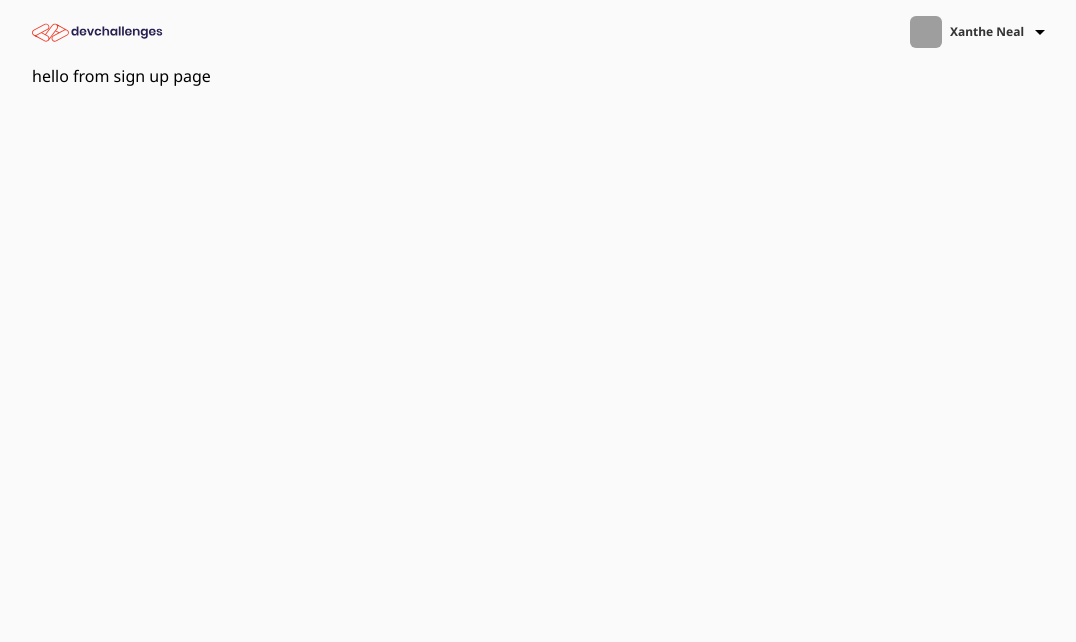
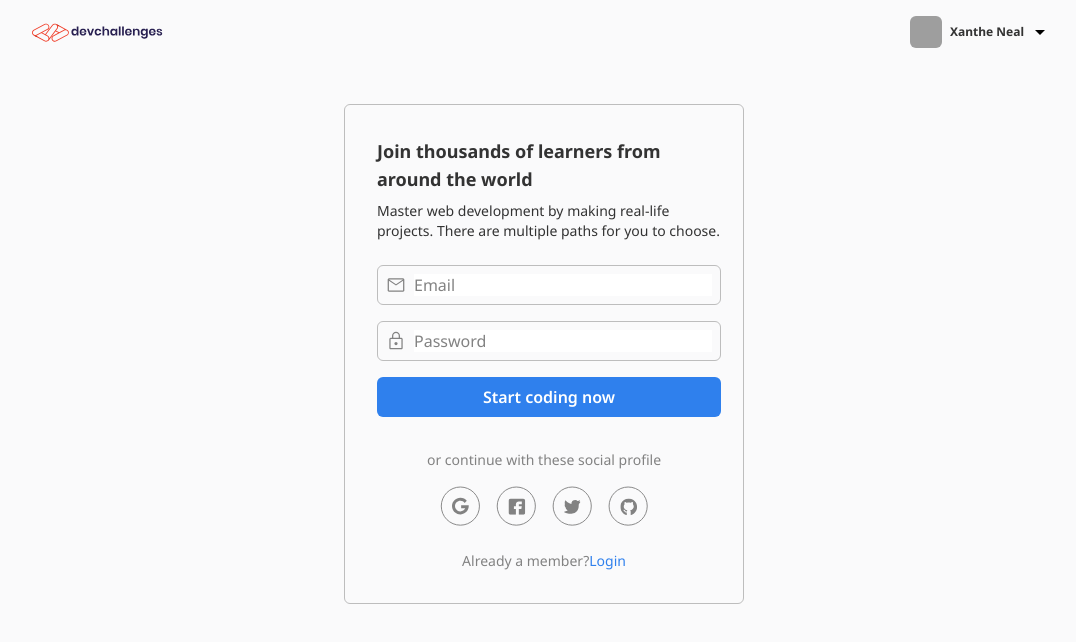
Before and after one commit to pmugasa/authentication-app-frontend, a React (Vite) app: page /register in a window 1280 px wide. Shown: the top 642 px of the page, without its empty margins (96-1172 px from the left). Built offline with nearby package versions, Linux system fonts and the light colour scheme; grey boxes are pictures that could not be loaded.

Commit message:
created the registration page

```diff
--- a/src/pages/Login.jsx
+++ b/src/pages/Login.jsx
@@ -12,7 +12,7 @@ function Login() {
   return (
     <>
       <div className="w-full h-full flex items-center justify-center">
-        <div className="sm:border border-[#BDBDBD] w-[400px] h-[480px] my-10 rounded-md">
+        <div className="px-8 border border-[#BDBDBD] w-[400px] h-[480px] my-10 rounded-md">
           <form className="m-auto" onSubmit={handleSubmit}>
             <div className="w-[344px] mx-auto my-10">
               <h3 className="my-4 font-bold text-lg text-dark-gray">Login</h3>
@@ -47,15 +47,15 @@ function Login() {
           <p className=" mt-8 text-center font-normal text-[14px] text-[#828282]">
             or continue with these social profile
           </p>
-          <div className="mt-4 flex items-center justify-center space-x-4">
-            <img src="/Google.svg" className="w-10 h-10" />
-            <img src="/Facebook.svg" className="w-10 h-10" />
-            <img src="/Twitter.svg" className="w-10 h-10" />
-            <img src="/Github.svg" className="w-10 h-10" />
+          <div className="mt-4 flex items-center justify-center space-x-4 ">
+            <img src="/Google.svg" className="w-10 h-10 cursor-pointer" />
+            <img src="/Facebook.svg" className="w-10 h-10 cursor-pointer" />
+            <img src="/Twitter.svg" className="w-10 h-10 cursor-pointer" />
+            <img src="/Github.svg" className="w-10 h-10 cursor-pointer" />
           </div>
           <p className=" mt-8 text-center font-normal text-[14px] text-[#828282]">
             Don't have an account yet?{" "}
-            <span className="text-dark-blue">
+            <span className="text-dark-blue hover:underline">
               <Link to="/register">Register</Link>
             </span>
           </p>
--- a/src/pages/Register.jsx
+++ b/src/pages/Register.jsx
@@ -1,5 +1,75 @@
+import { Link } from "react-router-dom";
+import { useState } from "react";
+
 function Register() {
-  return <div>hello from sign up page</div>;
+  const [email, setEmail] = useState("");
+  const [password, setPassword] = useState("");
+
+  function handleSubmit(e) {
+    e.preventDefault();
+
+    console.log("Submitted data", email, password);
+  }
+  return (
+    <>
+      <div className="w-full h-full flex items-center justify-center">
+        <div className="border border-[#BDBDBD] w-[400px] h-[500px] my-10 px-8 rounded-md">
+          <form className="m-auto" onSubmit={handleSubmit}>
+            <div className="w-[344px] mx-auto my-8">
+              <h3 className="my-2 font-bold text-lg text-dark-gray">
+                Join thousands of learners from around the world
+              </h3>
+              <p className="font-normal text-sm text-dark-gray mb-6">
+                Master web development by making real-life projects. There are
+                multiple paths for you to choose.
+              </p>
+              <div className="flex items-center  h-10  p-2 rounded-md border border-[#BDBDBD] focus:border-dark-blue">
+                <img src="mail.svg" className="h-5 w-5" />
+                <input
+                  type="email"
+                  value={email}
+                  onChange={(e) => setEmail(e.target.value)}
+                  placeholder="Email"
+                  className="outline-none focus:outline-none w-full h-full ml-2 placeholder:text-[16px] placeholder:font-normal placeholder:text-[#828282] "
+                />
+              </div>
+              <div className="mt-4 flex items-center  h-10 w-[344px] p-2 rounded-md border border-[#BDBDBD] focus:border-dark-blue">
+                <img src="lock.svg" className="h-5 w-5" />
+                <input
+                  type="password"
+                  value={password}
+                  onChange={(e) => setPassword(e.target.value)}
+                  placeholder="Password"
+                  className="outline-none focus:outline-none w-full h-full ml-2 placeholder:text-[16px] placeholder:font-normal placeholder:text-[#828282] "
+                />
+              </div>
+              <button
+                type="submit"
+                className="mt-4 w-[344px] h-10 rounded-md text-white font-semibold  bg-dark-blue hover:bg-light-blue"
+              >
+                Start coding now
+              </button>
+            </div>
+          </form>
+          <p className=" mt-4 text-center font-normal text-[14px] text-[#828282]">
+            or continue with these social profile
+          </p>
+          <div className="mt-4 flex items-center justify-center space-x-4 ">
+            <img src="/Google.svg" className="w-10 h-10 cursor-pointer" />
+            <img src="/Facebook.svg" className="w-10 h-10 cursor-pointer" />
+            <img src="/Twitter.svg" className="w-10 h-10 cursor-pointer" />
+            <img src="/Github.svg" className="w-10 h-10 cursor-pointer" />
+          </div>
+          <p className=" mt-6 text-center font-normal text-[14px] text-[#828282]">
+            Already a member?
+            <span className="text-dark-blue hover:underline">
+              <Link to="/login">Login</Link>
+            </span>
+          </p>
+        </div>
+      </div>
+    </>
+  );
 }
 
 export default Register;
```
